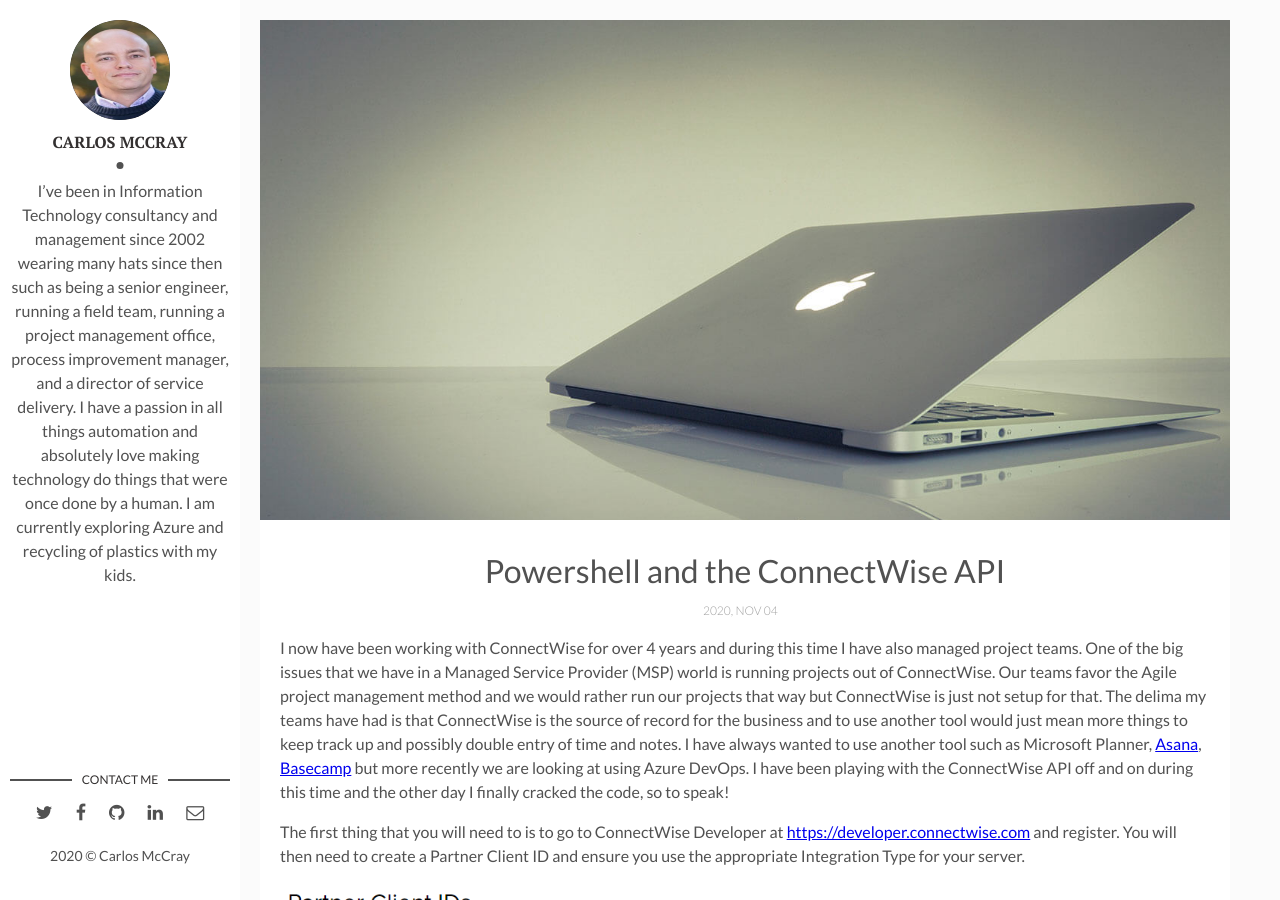
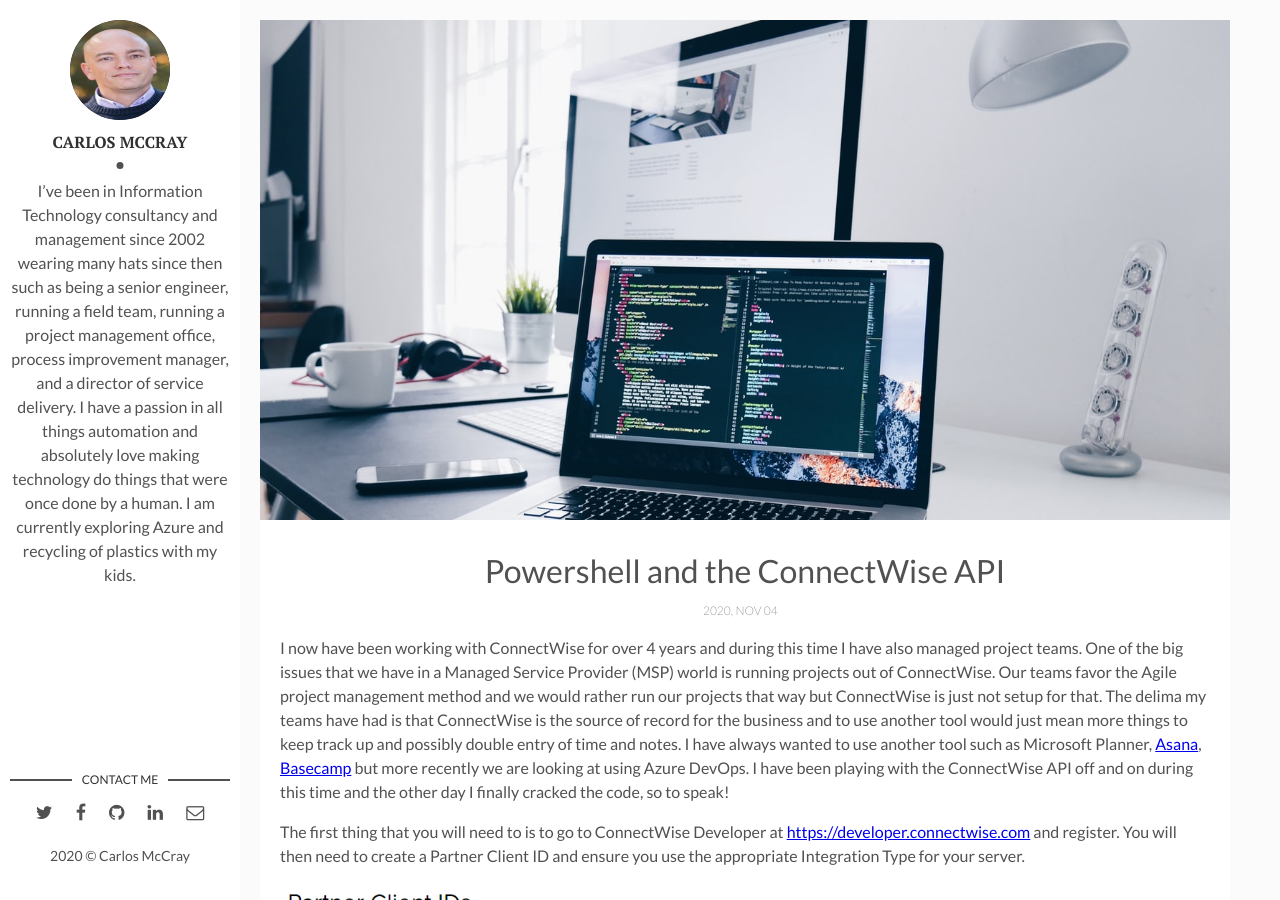
Before and after one commit to Anitalex/anitalex.github.io, a Jekyll site: the page built from _posts/2020-11-05-powershell-and-the-connectwise-api.markdown, in a window 1280 px wide and 900 px high. Built offline with Jekyll 4.4.1, drawn with Linux system fonts in a browser that asks for light colours; comment, search, counter and statistics services are not loaded.

Commit message:
Changed pic on Powershell Connectwise article

```diff
--- a/_posts/2020-11-05-powershell-and-the-connectwise-api.markdown
+++ b/_posts/2020-11-05-powershell-and-the-connectwise-api.markdown
@@ -3,7 +3,7 @@ layout: post
 title: Powershell and the ConnectWise API
 date: 2020-11-05 00:00:00 +0300
 description: Using the ConnectWise API with Powershell to do thing such as opening tickets and adding time.
-img: workflow.jpg # Add image post (optional)
+img: laptopwithcode.jpg # Add image post (optional)
 fig-caption: # Add figcaption (optional)
 comments: true
 tags: [Azure, DevOps, ConnectWise, Powershell] # add tag
```
Also changed, not shown: assets/img/laptopwithcode.jpg (added).
